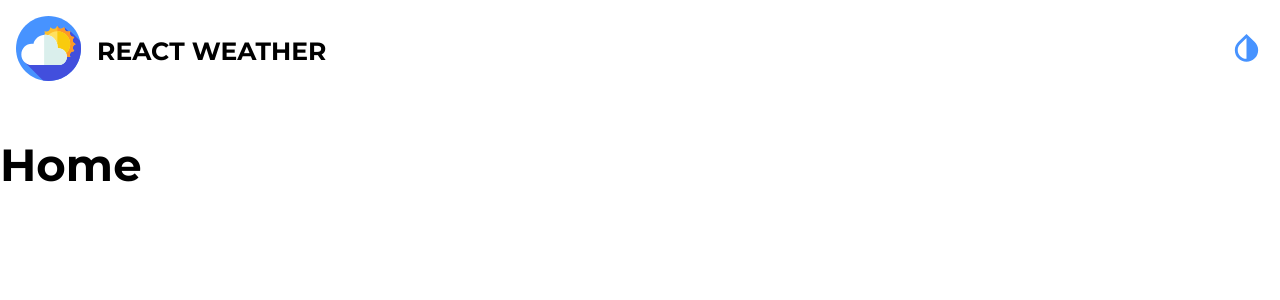
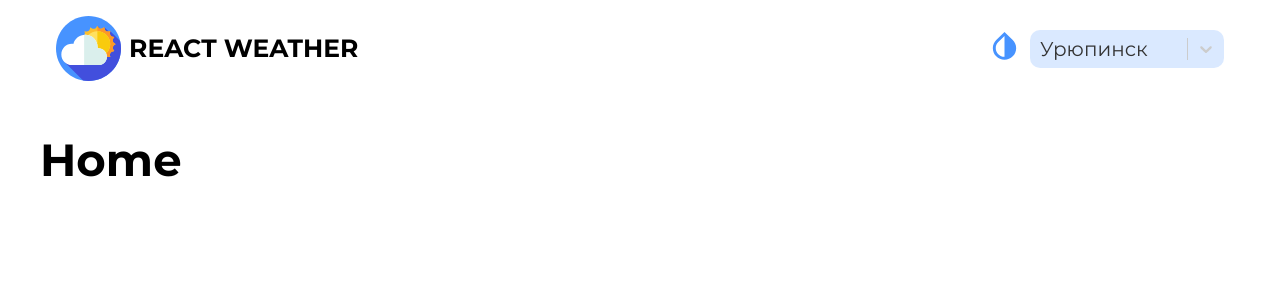
Before and after one commit to alexdolg1967/react-weather, a React (Create React App) app: page / in a window 1280 px wide. Shown: the top 300 px of the page. Built offline with nearby package versions, Linux system fonts and the light colour scheme.

Commit message:
add react-select

```diff
--- a/package.json
+++ b/package.json
@@ -44,5 +44,8 @@
       "last 1 firefox version",
       "last 1 safari version"
     ]
+  },
+  "devDependencies": {
+    "@types/react-select": "^4.0.18"
   }
 }
--- a/src/App.tsx
+++ b/src/App.tsx
@@ -6,7 +6,7 @@ import { Mountch } from './pages/Mountch/Mountch';
 
 function App() {
     return (
-        <div className="App">
+        <div className="container">
             <Header />
             <Switch>
                 <Route path="/" exact component={Home} />
--- a/src/components/Header/Header.module.scss
+++ b/src/components/Header/Header.module.scss
@@ -4,10 +4,14 @@
     display: flex;
     justify-content: space-between;
 }
+.header .logo{
+    width: 65px;
+    height: 65px;
+}
 .header .wrapper{
     display: flex;
     align-items: center;
-    gap: 1rem;
+    gap: 0.5rem;
 }
 .header .title{
     font-size: 25px;
--- a/src/components/Header/Header.tsx
+++ b/src/components/Header/Header.tsx
@@ -1,9 +1,27 @@
 import React from 'react'
 import { GlobalSvgSelector } from '../../assets/icons/global/GlobalSvgSelector'
 import s from './Header.module.scss'
+import Select from 'react-select'
 
 interface Props {
 
+}
+
+const options = [
+    { value: 'city-1', label: 'Урюпинск' },
+    { value: 'city-2', label: 'Брянск' },
+    { value: 'city-3', label: 'Воркута' }
+]
+
+const colourStyles = {
+    control: (styles: any) => ({
+        ...styles,
+        background: 'rgba(71, 147, 255, 0.2)',
+        width: '194px',
+        height: '37px',
+        border: 'none',
+        borderRadius: '10px'
+    })
 }
 
 export const Header = (props: Props) => {
@@ -19,6 +37,11 @@ export const Header = (props: Props) => {
                 <div className={s.change_theme}>
                     <GlobalSvgSelector id="change-theme" />
                 </div>
+                <Select
+                    defaultValue={options[0]}
+                    styles={colourStyles}
+                    options={options}
+                />
             </div>
         </div>
     )
--- a/src/styles/index.scss
+++ b/src/styles/index.scss
@@ -30,3 +30,8 @@
 body{
     font-family: 'Montserrat',serif;
 }
+.container{
+    max-width: 1200px;
+    margin: 0 auto;
+    padding: 0 0.5rem;
+}
```
Also changed, not shown: 1 other file (tests, documents, lock files or other folders).
